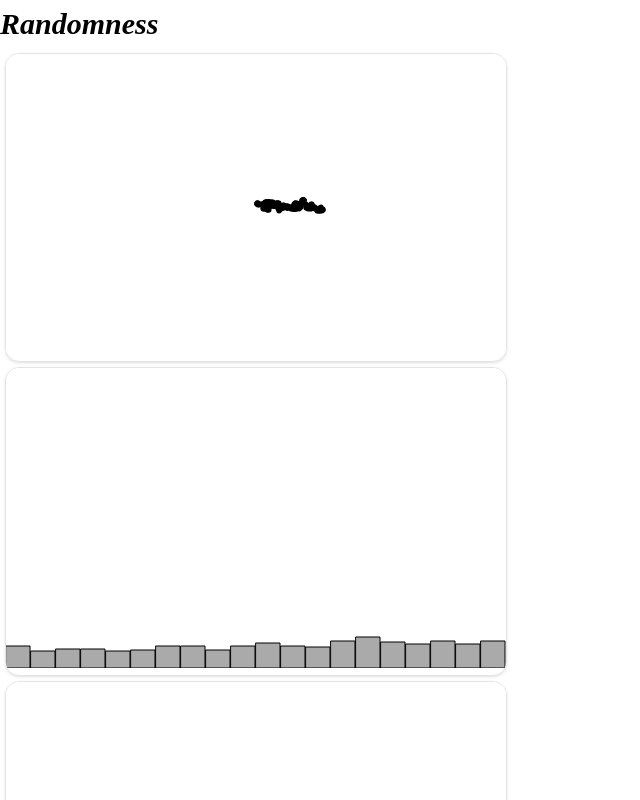
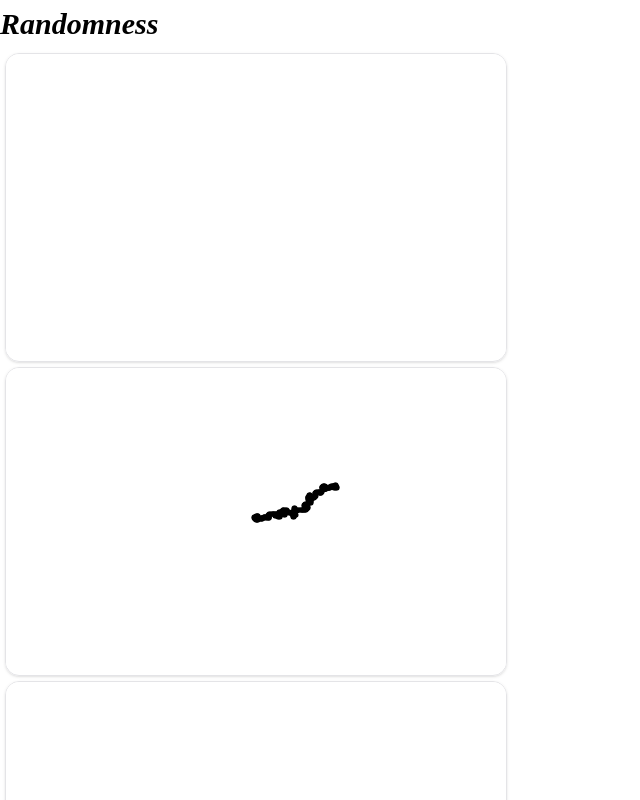
Before and after one commit to Unomars4/abstract, a Vue app: page /randomness in a window 1280 px wide. Shown: the top 800 px of the page, without its empty margins (0-640 px from the left). Built offline with nearby package versions, Linux system fonts and the light colour scheme; a web font is replaced by a local one.

Commit message:
feat: add dynamic random walker

```diff
--- a/src/domains/walker.ts
+++ b/src/domains/walker.ts
@@ -72,3 +72,20 @@ export class DownRightWalker extends Walker {
     }
   }
 }
+
+export class DynamicWalker extends Walker {
+  constructor(sketch: p5) {
+    super(sketch);
+    this.name = 'Dynamic';
+  }
+
+  public step(): void {
+    const mouseX = this.sketch.mouseX,
+      mouseY = this.sketch.mouseY,
+      rand = this.sketch.random(1);
+
+    const distanceBewteen = this.sketch.dist(mouseX, mouseY, this.x, this.y);
+    this.x += distanceBewteen;
+    this.y += distanceBewteen;
+  }
+}
--- a/src/sketches/randomness.ts
+++ b/src/sketches/randomness.ts
@@ -1,5 +1,10 @@
 import p5 from 'p5';
-import { AdvancedWalker, DownRightWalker, Walker } from '@/domains/walker';
+import {
+  AdvancedWalker,
+  DownRightWalker,
+  DynamicWalker,
+  Walker,
+} from '@/domains/walker';
 import { SCREEN_HEIGHT, SCREEN_WIDTH } from './constants';
 
 // Basic 4 direction walker
@@ -47,6 +52,21 @@ const DownRightRandomWalker = function (p: p5) {
   };
 };
 
+//Walker has a higher tendancy to go down and to the right
+const DynamicRandomWalker = function (p: p5) {
+  let walker: DynamicWalker;
+  p.setup = function () {
+    p.createCanvas(SCREEN_WIDTH, SCREEN_HEIGHT);
+    walker = new DynamicWalker(p);
+    p.background(255);
+  };
+
+  p.draw = function () {
+    walker.step();
+    walker.show();
+  };
+};
+
 const NormalDistributionGraph = function (p: p5) {
   const randomCounts: number[] = [],
     totalBars = 20,
@@ -78,6 +98,7 @@ const NormalDistributionGraph = function (p: p5) {
 };
 
 export default [
+  DynamicRandomWalker,
   DownRightRandomWalker,
   NormalDistributionGraph,
   RandomWalker,
```
